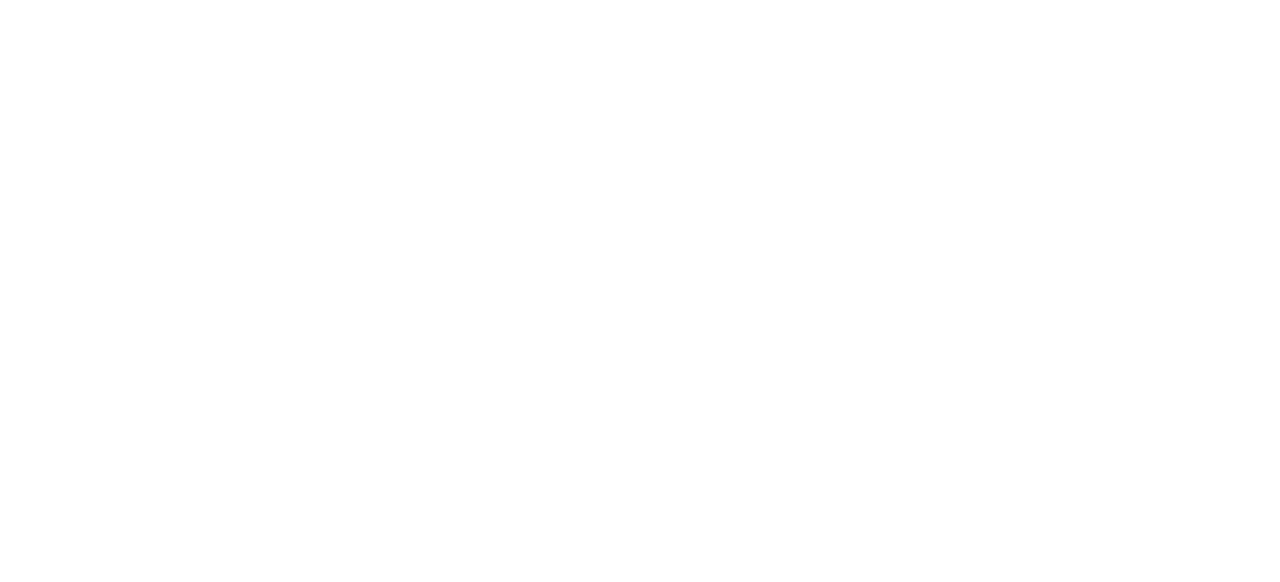
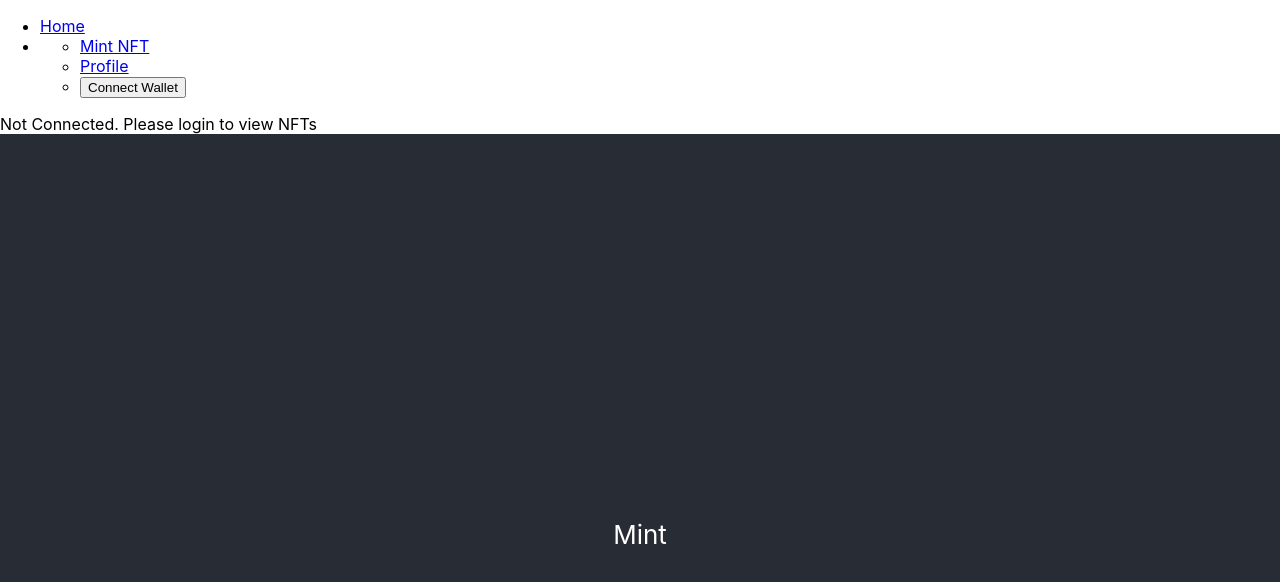
Before and after one commit to DolapoTheCoder/nftminting, a React (Create React App) app: page /mint in a window 1280 px wide. Before the commit this address had no page. Shown: the top 582 px of the page. Built offline with nearby package versions, Linux system fonts and the light colour scheme.

Commit message:
Developed Navbar

```diff
--- a/public/index.html
+++ b/public/index.html
@@ -24,7 +24,7 @@
       work correctly both with client-side routing and a non-root public URL.
       Learn how to configure a non-root public URL by running `npm run build`.
     -->
-    <title>React App</title>
+    <title>NFT Mint</title>
   </head>
   <body>
     <noscript>You need to enable JavaScript to run this app.</noscript>
--- a/src/App.js
+++ b/src/App.js
@@ -1,12 +1,16 @@
 import './App.css';
 import { BrowserRouter, Routes, Route } from 'react-router-dom';
 import Home from './components/Home';
+import Profile from './components/Profile';
+import Mint from './components/Mint';
 
 function App() {
   return (
     <div className="App">
       <Routes>
         <Route path="/" element={<Home/>}/>
+        <Route path="/mint" element={<Mint/>}/>
+        <Route path="/profile" element={<Profile/>}/>
       </Routes>
     </div>
   );
--- a/src/components/Home.js
+++ b/src/components/Home.js
@@ -6,7 +6,7 @@ function Home() {
     <div>
         <Navbar/>
       <header className='App-header'>
-        Hi User.
+        Home
       </header>
     </div>
   );
--- /dev/null
+++ b/src/components/Mint.js
@@ -0,0 +1,15 @@
+import React from 'react';
+import Navbar from './Navbar';
+
+const Mint = () => {
+  return (
+    <div>
+        <Navbar/>
+        <header className='App-header'>
+            Mint
+        </header>
+    </div>
+  )
+}
+
+export default Mint;
--- a/src/components/Navbar.js
+++ b/src/components/Navbar.js
@@ -16,13 +16,40 @@ const Navbar = () => {
                     <li className='navbar.li'>
                         <Link to="/">
                             <div className=''>
-                                NFT Mint
+                                Home
                             </div>
                         </Link>
                     </li>
+                    <li>
+                        <ul>
+                            {location.pathname === "/mint" ?
+                                <li>
+                                    <Link to="/mint">Mint NFT</Link>
+                                </li>
+                                :
+                                <li>
+                                    <Link to="/mint">Mint NFT</Link>
+                                </li>
+                            }
+                            {location.pathname === "/profile" ?
+                                <li>
+                                    <Link to="/profile">Profile</Link>
+                                </li>
+                                :
+                                <li>
+                                    <Link to="/profile">Profile</Link>
+                                </li>
+                            }
+                            <li>
+                                <button>{connected ? "Connected" : "Connect Wallet"}</button>
+                            </li>
+                        </ul>
+                    </li>
                 </ul>
             </nav>
-
+            <div>
+            {currentAddress !== "0x" ? "Connected to":"Not Connected. Please login to view NFTs"} {currentAddress !== "0x" ? (currentAddress.substring(0,15)+'...'):""}
+            </div>
         </div>
     )
 }
--- /dev/null
+++ b/src/components/Profile.js
@@ -0,0 +1,15 @@
+import React from 'react';
+import Navbar from './Navbar';
+
+const Profile = () => {
+  return (
+    <div>
+        <Navbar/>
+        <header className='App-header'>
+            Profile
+        </header>
+    </div>
+  )
+}
+
+export default Profile;
--- a/src/index.js
+++ b/src/index.js
@@ -5,6 +5,8 @@ import App from './App';
 import reportWebVitals from './reportWebVitals';
 import { BrowserRouter, Routes, Route } from 'react-router-dom';
 import Home from './components/Home';
+import Mint from './components/Mint';
+import Profile from './components/Profile';
 
 const root = ReactDOM.createRoot(document.getElementById('root'));
 root.render(
@@ -12,6 +14,8 @@ root.render(
     <BrowserRouter>
       <Routes>
         <Route path="/" element={<Home/>}/>
+        <Route path="/mint" element={<Mint/>}/>
+        <Route path="/profile" element={<Profile/>}/>
       </Routes>
     </BrowserRouter>
   </React.StrictMode>
```
